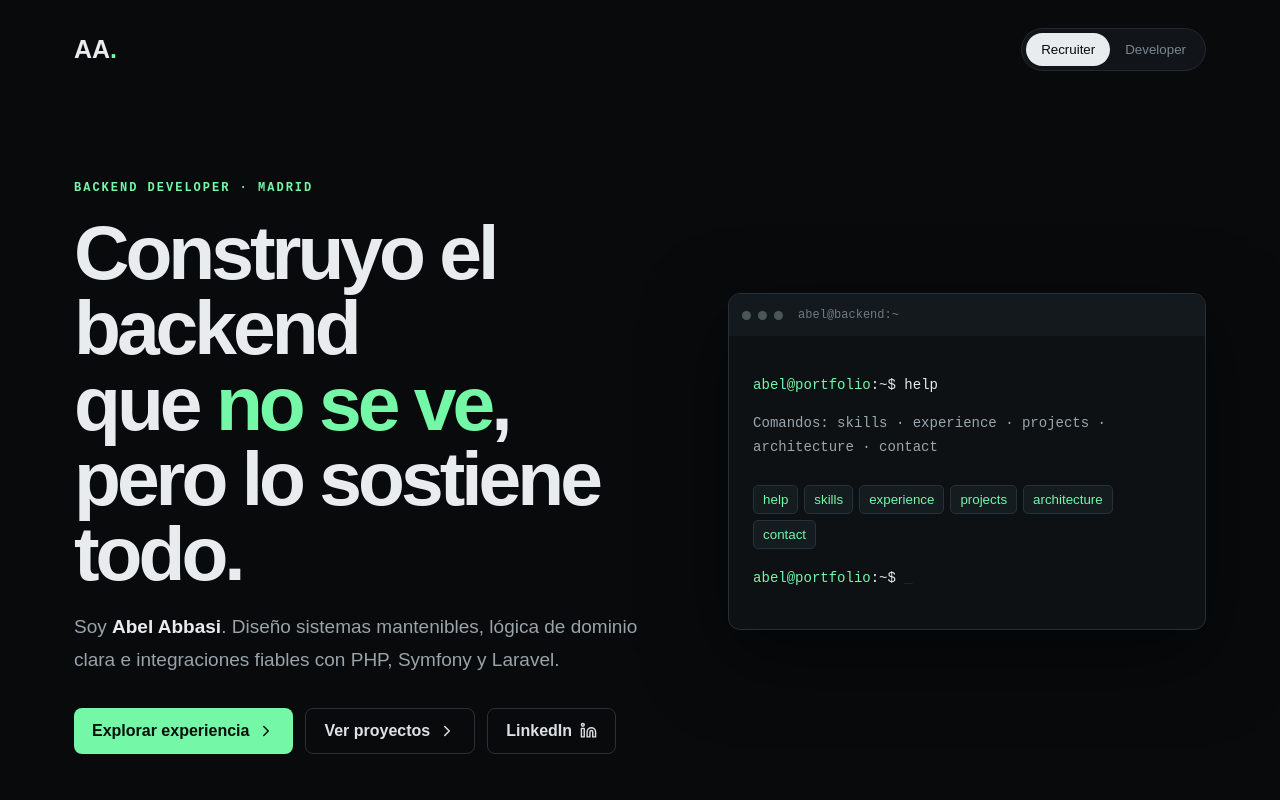
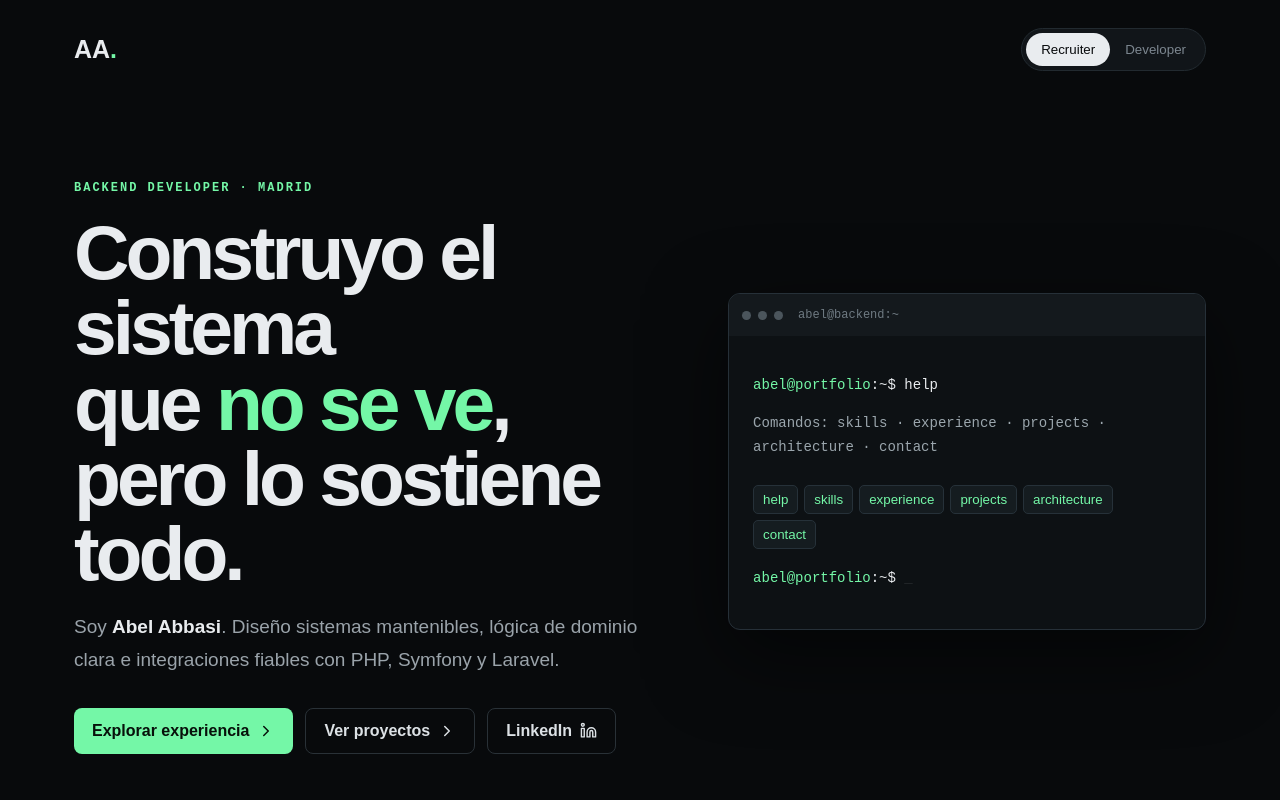
Before and after one commit to Benemox/Abe_cv_interactivo, a Next.js app: page / in a window 1280 px wide. Shown: the top 800 px of the page. Built offline with nearby package versions, Linux system fonts and the light colour scheme.

Commit message:
copy: change hero backend to sistema

```diff
--- a/app/page.tsx
+++ b/app/page.tsx
@@ -36,7 +36,7 @@ const jobs=[{company:"Nairoo",date:"Sep 2025 — Actualidad",stack:"PHP 8.4 · L
 const layers=[["HTTP / API","Controller"],["APPLICATION","Use Case · Command / Query"],["DOMAIN","Entity · Value Object · Domain Service"],["PORTS","Repository · Gateway"],["INFRASTRUCTURE","Doctrine · Redis · RabbitMQ"]];
 export default function Home(){const [mode,setMode]=useState<"recruiter"|"developer">("recruiter"); const [cmd,setCmd]=useState("help"); const output:Record<string,string>={help:"Comandos: skills · experience · projects · architecture · contact",skills:"PHP / Symfony / Laravel / PostgreSQL / Redis / Docker / RabbitMQ / DDD",experience:"Nairoo → Up Spain → SunMedia",projects:"AvispasIA · Gonabba · Casa en orden — trabajos en desarrollo. Explora sus webs en la sección de proyectos.",architecture:"HTTP → Application → Domain → Ports → Infrastructure",contact:"LinkedIn: /in/abelabbasi"}; return <main>
 <nav><b>AA<span>.</span></b><div className="mode"><button className={mode==="recruiter"?"active":""} onClick={()=>setMode("recruiter")}>Recruiter</button><button className={mode==="developer"?"active":""} onClick={()=>setMode("developer")}>Developer</button></div></nav>
-<section className="hero"><motion.div initial={{opacity:0,y:20}} animate={{opacity:1,y:0}}><p className="eyebrow">BACKEND DEVELOPER · MADRID</p><h1>Construyo el backend<br/>que <em>no se ve</em>,<br/>pero lo sostiene todo.</h1><p className="lead">Soy <strong>Abel Abbasi</strong>. Diseño sistemas mantenibles, lógica de dominio clara e integraciones fiables con PHP, Symfony y Laravel.</p><div className="actions"><a href="#experience">Explorar experiencia <ChevronRight size={18}/></a><a className="ghost" href="#projects">Ver proyectos <ChevronRight size={18}/></a><a className="ghost" href="https://www.linkedin.com/in/abelabbasi">LinkedIn <Linkedin size={17}/></a></div></motion.div><div className="terminal"><div className="termbar"><i/><i/><i/><span>abel@backend:~</span></div><div className="termbody"><p><span>abel@portfolio</span>:~$ {cmd}</p><p className="out">{output[cmd]||"Comando no encontrado. Prueba: help"}</p><div className="commands">{Object.keys(output).map(x=><button key={x} onClick={()=>setCmd(x)}>{x}</button>)}</div><p><span>abel@portfolio</span>:~$ <b className="cursor">_</b></p></div></div></section>
+<section className="hero"><motion.div initial={{opacity:0,y:20}} animate={{opacity:1,y:0}}><p className="eyebrow">BACKEND DEVELOPER · MADRID</p><h1>Construyo el sistema<br/>que <em>no se ve</em>,<br/>pero lo sostiene todo.</h1><p className="lead">Soy <strong>Abel Abbasi</strong>. Diseño sistemas mantenibles, lógica de dominio clara e integraciones fiables con PHP, Symfony y Laravel.</p><div className="actions"><a href="#experience">Explorar experiencia <ChevronRight size={18}/></a><a className="ghost" href="#projects">Ver proyectos <ChevronRight size={18}/></a><a className="ghost" href="https://www.linkedin.com/in/abelabbasi">LinkedIn <Linkedin size={17}/></a></div></motion.div><div className="terminal"><div className="termbar"><i/><i/><i/><span>abel@backend:~</span></div><div className="termbody"><p><span>abel@portfolio</span>:~$ {cmd}</p><p className="out">{output[cmd]||"Comando no encontrado. Prueba: help"}</p><div className="commands">{Object.keys(output).map(x=><button key={x} onClick={()=>setCmd(x)}>{x}</button>)}</div><p><span>abel@portfolio</span>:~$ <b className="cursor">_</b></p></div></div></section>
 <section className="stats"><div><b>4+</b><span>años backend</span></div><div><b>3</b><span>empresas tech</span></div><div><b>19</b><span>skills clave</span></div><div><b>∞</b><span>curiosidad</span></div></section>
 <section id="skills"><p className="eyebrow">01 / STACK</p><h2>Mi caja de herramientas.</h2><div className="chips">{skills.map((s,i)=><motion.span whileHover={{y:-3}} key={s} className={i<6?"hot":""}>{s}</motion.span>)}</div></section>
 <section id="experience"><p className="eyebrow">02 / EXPERIENCIA</p><h2>Código en producción.</h2><div className="timeline">{jobs.map((j,i)=><motion.article initial={{opacity:0,x:-20}} whileInView={{opacity:1,x:0}} viewport={{once:true}} key={j.company}><div className="dot"/><small>{j.date}</small><h3>{j.company}</h3><code>{j.stack}</code><p>{j.text}</p>{mode==="developer"&&<div className="devdetail"><GitBranch size={15}/> Domain-first · Tests · SOLID · Integraciones</div>}</motion.article>)}</div></section>
```
